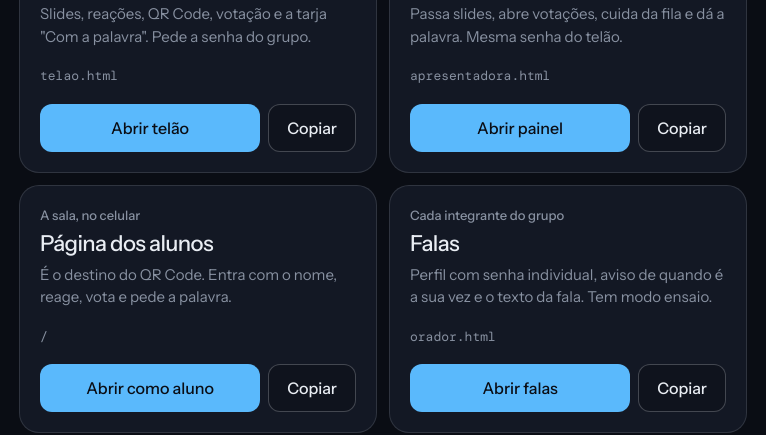
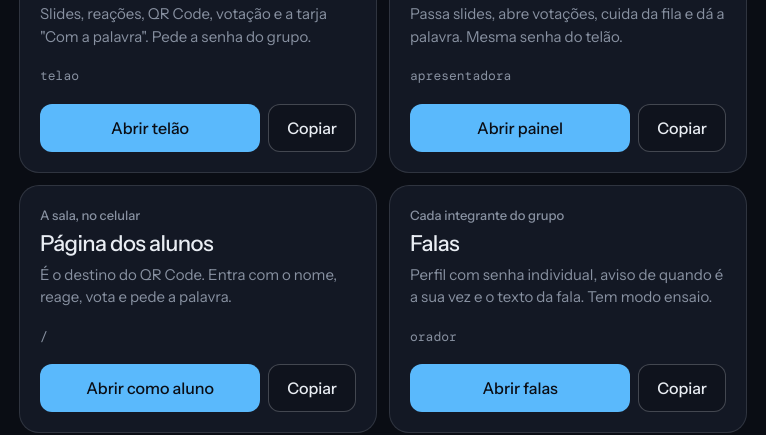
Before and after one commit to odavyyy/debate-palestina, a plain HTML site: page links.html in a window 1280 px wide. Shown: the part 292-727 px from the top of the page, 257-1023 px from the left. Drawn offline with Linux system fonts and the light colour scheme.

Commit message:
Links sem .html no final
Co-Authored-By: Claude Opus 5.5 <noreply@anthropic.com>

```diff
--- a/links.html
+++ b/links.html
@@ -68,15 +68,15 @@
       <span class="who">Computador no projetor</span>
       <h2>Telão</h2>
       <p>Slides, reações, QR Code, votação e a tarja "Com a palavra". Pede a senha do grupo.</p>
-      <div class="path" data-path="telao.html"></div>
-      <div class="row"><a class="btn primary" data-page="telao.html" target="_blank" rel="noopener">Abrir telão</a><button class="btn ghost" data-copy="telao.html">Copiar</button></div>
+      <div class="path" data-path="telao"></div>
+      <div class="row"><a class="btn primary" data-page="telao" target="_blank" rel="noopener">Abrir telão</a><button class="btn ghost" data-copy="telao">Copiar</button></div>
     </article>
     <article class="card">
       <span class="who">Evilayne</span>
       <h2>Painel da apresentadora</h2>
       <p>Passa slides, abre votações, cuida da fila e dá a palavra. Mesma senha do telão.</p>
-      <div class="path" data-path="apresentadora.html"></div>
-      <div class="row"><a class="btn primary" data-page="apresentadora.html" target="_blank" rel="noopener">Abrir painel</a><button class="btn ghost" data-copy="apresentadora.html">Copiar</button></div>
+      <div class="path" data-path="apresentadora"></div>
+      <div class="row"><a class="btn primary" data-page="apresentadora" target="_blank" rel="noopener">Abrir painel</a><button class="btn ghost" data-copy="apresentadora">Copiar</button></div>
     </article>
     <article class="card">
       <span class="who">A sala, no celular</span>
@@ -89,8 +89,8 @@
       <span class="who">Cada integrante do grupo</span>
       <h2>Falas</h2>
       <p>Perfil com senha individual, aviso de quando é a sua vez e o texto da fala. Tem modo ensaio.</p>
-      <div class="path" data-path="orador.html"></div>
-      <div class="row"><a class="btn primary" data-page="orador.html" target="_blank" rel="noopener">Abrir falas</a><button class="btn ghost" data-copy="orador.html">Copiar</button></div>
+      <div class="path" data-path="orador"></div>
+      <div class="row"><a class="btn primary" data-page="orador" target="_blank" rel="noopener">Abrir falas</a><button class="btn ghost" data-copy="orador">Copiar</button></div>
     </article>
   </div>
 
```
Also changed, not shown: apresentadora.html (+2 -2 lines), 1 other file.
